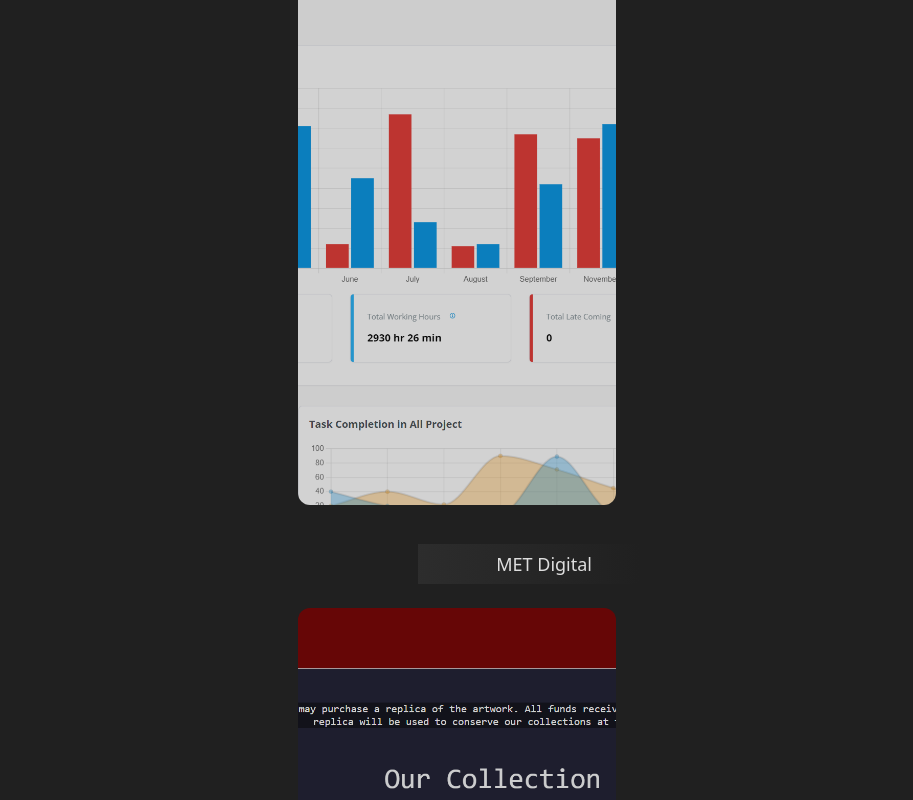
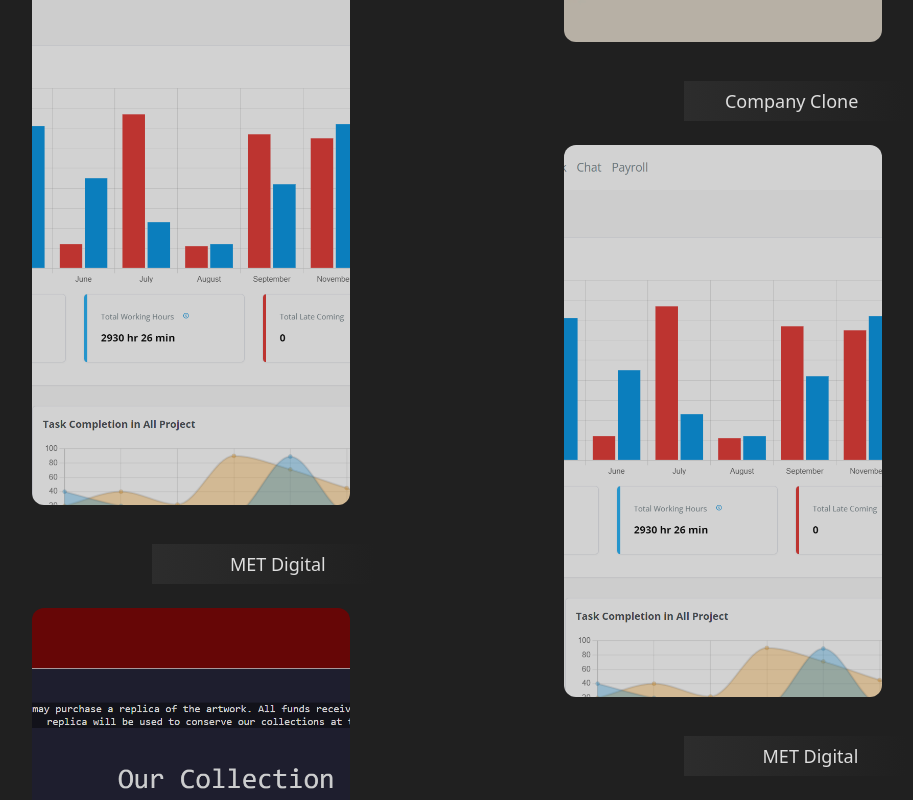
Before and after one commit to ariobintangn/portfolio-vue, a Vue app in the folder portfolio-vue/: page / in a window 1280 px wide. Shown: the part 1620-2420 px from the top of the page, without its empty margins (183-1096 px from the left). Built offline with nearby package versions, Linux system fonts and the light colour scheme; a web font is replaced by a local one.

Commit message:
try to make a double column for featured work

```diff
--- a/portfolio-vue/src/components/FeaturedWork.vue
+++ b/portfolio-vue/src/components/FeaturedWork.vue
@@ -2,7 +2,13 @@
 export default {
   data() {
     return {
-            images: [{image:'./src/assets/irwan-claudia2.png', name:'Irwan Claudia'}, {image:'./src/assets/company-clone.png', name:'Company Clone'}, {image:'./src/assets/met-digital.png', name:'MET Digital'}]
+      images: [
+        { image: './src/assets/irwan-claudia2.png', name: 'Irwan Claudia' },
+        { image: './src/assets/company-clone.png', name: 'Company Clone' },
+        { image: './src/assets/met-digital.png', name: 'MET Digital' },
+        { image: './src/assets/met-digital.png', name: 'MET Digital' },
+        { image: './src/assets/met-digital.png', name: 'MET Digital' }
+      ]
     }
   },
   methods: {
@@ -16,18 +22,55 @@ export default {
 <template>
   <div class="px-[24px]">
     <div class="flex justify-start mb-[23px]">
-            <img src="../assets/Arrow 1.svg" class="mr-3" alt="arrow down">
+      <img src="../assets/Arrow 1.svg" class="mr-3" alt="arrow down" />
       <h1 class="text-off-white">MY PROJECTS</h1>
     </div>
 
-        <div class="w-full flex flex-col justify-center items-center text-off-white text-end" v-for="(image, index) in images" :key="index">
+    <div class="w-full flex flex-row justify-evenly">
+      <div>
+        <div
+          class="w-full flex flex-col justify-center items-center text-off-white text-end"
+          v-for="(image, index) in images"
+          :key="index"
+        >
           <div @click="changePage(index)" class="mb-[15px]">
-                <h1 class="pr-[48px] pt-[6px] mr-[px] ml-36 h-10 bg-gradient-to-l from-transparent to-[#323232B2] bg-opacity-40 text-lg">{{ image.name }}</h1>
+            <h1
+              class="pr-[48px] pt-[6px] mr-[px] ml-36 h-10 bg-gradient-to-l from-transparent to-[#323232B2] bg-opacity-40 text-lg"
+            >
+              {{ image.name }}
+            </h1>
 
-                <img :src="image.image" alt="project image"
-                    class="hover:scale-110 duration-500 h-[600px] w-[366px] object-cover p-[24px] rounded-[36px] opacity-80 hover:opacity-100"></div>
-
+            <img
+              :src="image.image"
+              alt="project image"
+              class="hover:scale-110 duration-500 h-[600px] w-[366px] object-cover p-[24px] rounded-[36px] opacity-80 hover:opacity-100"
+            />
+          </div>
+        </div>
       </div>
 
+      <div>
+        <div class="h-[12rem]"></div>
+        <div
+          class="w-full flex flex-col justify-center items-center text-off-white text-end"
+          v-for="(image, index) in images"
+          :key="index"
+        >
+          <div @click="changePage(index)" class="mb-[15px]">
+            <h1
+              class="pr-[48px] pt-[6px] mr-[px] ml-36 h-10 bg-gradient-to-l from-transparent to-[#323232B2] bg-opacity-40 text-lg"
+            >
+              {{ image.name }}
+            </h1>
+
+            <img
+              :src="image.image"
+              alt="project image"
+              class="hover:scale-110 duration-500 h-[600px] w-[366px] object-cover p-[24px] rounded-[36px] opacity-80 hover:opacity-100"
+            />
+          </div>
+        </div>
+      </div>
+    </div>
   </div>
 </template>
```
Also changed, not shown: 1 other file (tests, documents, lock files or other folders). Lines whose indentation alone changed are shown as unchanged.
